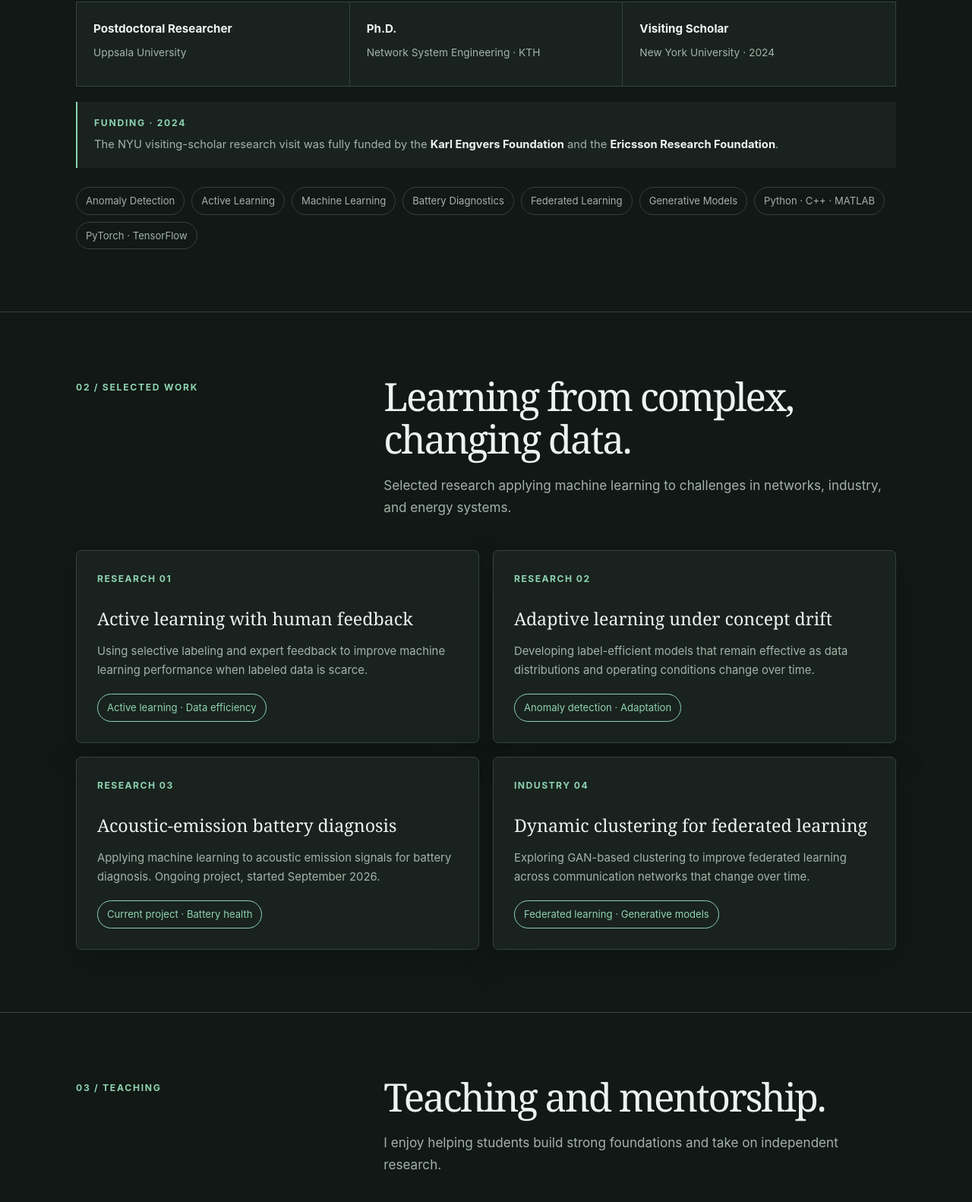
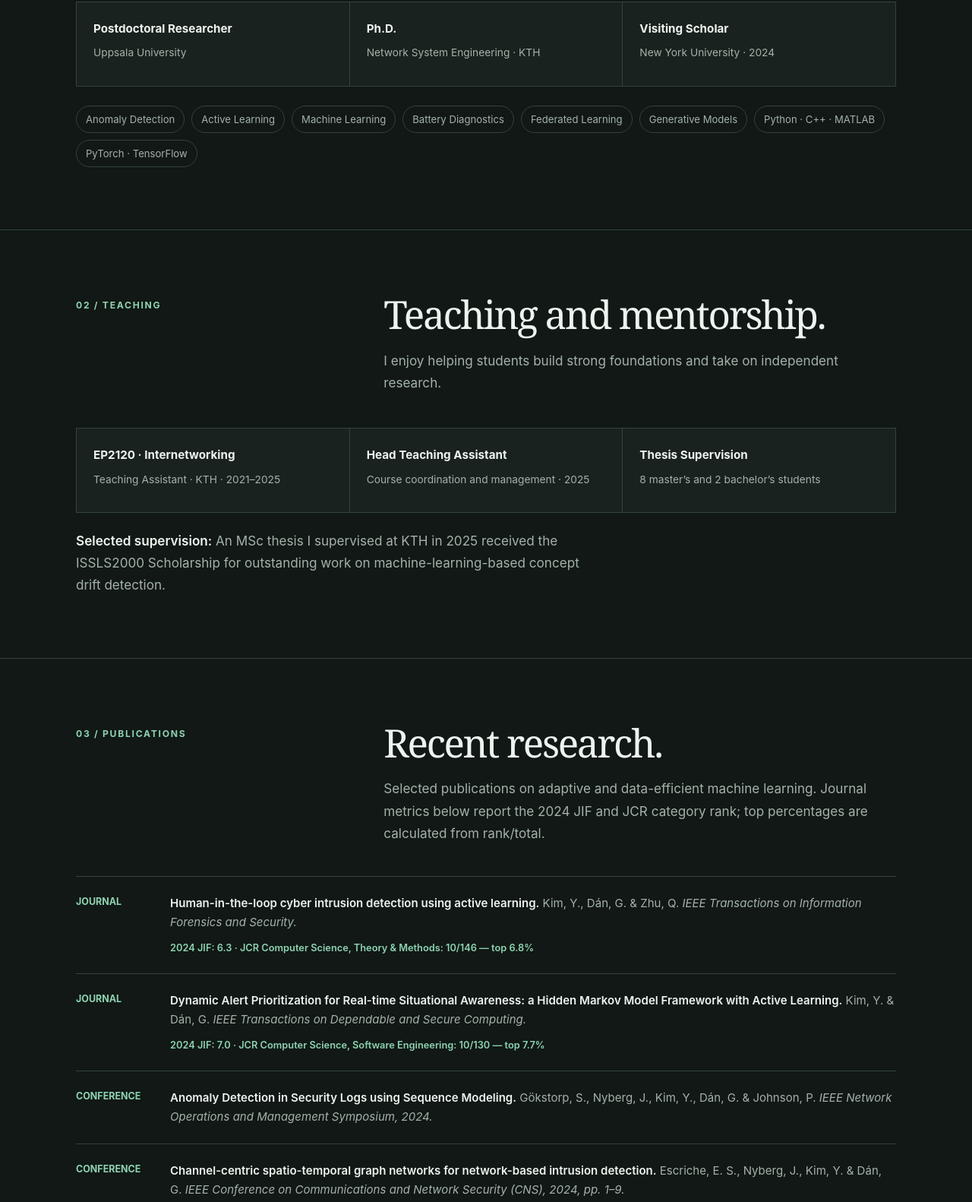
Before and after one commit to ywkim09/ywkim09.github.io, a plain HTML site: page index.html in a window 1280 px wide. Shown: the part 1151-2733 px from the top of the page at 76% size. Drawn offline with Linux system fonts and the light colour scheme.

```diff
--- a/index.html
+++ b/index.html
@@ -216,15 +216,6 @@
     .fact { min-height: 110px; padding: 22px; background: var(--surface); }
     .fact strong { display: block; margin-bottom: 5px; font-size: .95rem; }
     .fact span { color: var(--muted); font-size: .86rem; }
-    .funding-note {
-      margin-top: 20px;
-      padding: 18px 22px;
-      border-left: 2px solid var(--accent);
-      background: var(--surface);
-    }
-    .funding-note .section-kicker { margin: 0 0 6px; }
-    .funding-note p:last-child { margin: 0; color: var(--muted); font-size: .92rem; }
-    .funding-note strong { color: var(--text); }
     .skills {
       display: flex;
       flex-wrap: wrap;
@@ -238,29 +229,6 @@
       color: var(--muted);
       font-size: .82rem;
     }
-    .project-grid { display: grid; grid-template-columns: repeat(2, 1fr); gap: 18px; }
-    .project {
-      display: flex;
-      min-height: 250px;
-      flex-direction: column;
-      padding: 27px;
-      border: 1px solid var(--line);
-      border-radius: 7px;
-      background: var(--surface);
-      box-shadow: var(--shadow);
-      transition: transform 180ms ease, border-color 180ms ease;
-    }
-    .project:hover { transform: translateY(-4px); border-color: var(--accent); }
-    .project-number {
-      margin-bottom: 23px;
-      color: var(--accent);
-      font-size: .76rem;
-      font-weight: 700;
-      letter-spacing: .12em;
-    }
-    .project h3 { margin-bottom: 10px; font-family: var(--serif); font-size: 1.45rem; font-weight: 400; }
-    .project p { margin-bottom: 18px; color: var(--muted); font-size: .93rem; }
-    .project .tag { align-self: flex-start; margin-top: auto; color: var(--accent); border-color: var(--accent); }
     .publication {
       display: grid;
       grid-template-columns: 100px 1fr;
@@ -322,7 +290,6 @@
       .section-heading { grid-template-columns: 1fr; gap: 15px; margin-bottom: 30px; }
       .facts { grid-template-columns: 1fr; }
       .fact { min-height: 0; }
-      .project-grid { grid-template-columns: 1fr; }
       .publication { grid-template-columns: 1fr; gap: 4px; }
       .contact { grid-template-columns: 1fr; padding: 28px; }
     }
@@ -342,7 +309,7 @@
       <div class="nav-right">
         <div class="nav-links">
           <a href="#about">About</a>
-          <a href="#work">Research</a>
+          <a href="#publications">Publications</a>
           <a href="#teaching">Teaching</a>
           <a href="#contact">Contact</a>
         </div>
@@ -360,7 +327,7 @@
         <h1>Yeongwoo<br><span>Kim</span></h1>
         <p class="hero-lede">I develop adaptive, data-efficient machine learning methods for real-world systems — from anomaly detection and active learning to acoustic-emission-based battery diagnosis.</p>
         <div class="actions">
-          <a class="button" href="#work">Explore my research <span aria-hidden="true">↘</span></a>
+          <a class="button" href="#publications">Explore my research <span aria-hidden="true">↘</span></a>
           <a class="button secondary" href="mailto:yeongwoo.kim@it.uu.se">Get in touch</a>
         </div>
       </div>
@@ -380,10 +347,6 @@
           <div class="fact"><strong>Ph.D.</strong><span>Network System Engineering · KTH</span></div>
           <div class="fact"><strong>Visiting Scholar</strong><span>New York University · 2024</span></div>
         </div>
-        <div class="funding-note">
-          <p class="section-kicker">Funding · 2024</p>
-          <p>The NYU visiting-scholar research visit was fully funded by the <strong>Karl Engvers Foundation</strong> and the <strong>Ericsson Research Foundation</strong>.</p>
-        </div>
         <div class="skills" aria-label="Areas of expertise">
           <span class="tag">Anomaly Detection</span>
           <span class="tag">Active Learning</span>
@@ -397,48 +360,10 @@
       </div>
     </section>
 
-    <section class="section" id="work">
-      <div class="wrap">
-        <div class="section-heading">
-          <p class="section-kicker">02 / Selected work</p>
-          <div>
-            <h2>Learning from complex, changing data.</h2>
-            <p class="about-copy" style="margin-top: 18px">Selected research applying machine learning to challenges in networks, industry, and energy systems.</p>
-          </div>
-        </div>
-        <div class="project-grid">
-          <article class="project">
-            <span class="project-number">RESEARCH 01</span>
-            <h3>Active learning with human feedback</h3>
-            <p>Using selective labeling and expert feedback to improve machine learning performance when labeled data is scarce.</p>
-            <span class="tag">Active learning · Data efficiency</span>
-          </article>
-          <article class="project">
-            <span class="project-number">RESEARCH 02</span>
-            <h3>Adaptive learning under concept drift</h3>
-            <p>Developing label-efficient models that remain effective as data distributions and operating conditions change over time.</p>
-            <span class="tag">Anomaly detection · Adaptation</span>
-          </article>
-          <article class="project">
-            <span class="project-number">RESEARCH 03</span>
-            <h3>Acoustic-emission battery diagnosis</h3>
-            <p>Applying machine learning to acoustic emission signals for battery diagnosis. Ongoing project, started September 2026.</p>
-            <span class="tag">Current project · Battery health</span>
-          </article>
-          <article class="project">
-            <span class="project-number">INDUSTRY 04</span>
-            <h3>Dynamic clustering for federated learning</h3>
-            <p>Exploring GAN-based clustering to improve federated learning across communication networks that change over time.</p>
-            <span class="tag">Federated learning · Generative models</span>
-          </article>
-        </div>
-      </div>
-    </section>
-
     <section class="section" id="teaching">
       <div class="wrap">
         <div class="section-heading">
-          <p class="section-kicker">03 / Teaching</p>
+          <p class="section-kicker">02 / Teaching</p>
           <div>
             <h2>Teaching and mentorship.</h2>
             <p class="about-copy" style="margin-top: 18px">I enjoy helping students build strong foundations and take on independent research.</p>
@@ -456,7 +381,7 @@
     <section class="section" id="publications">
       <div class="wrap">
         <div class="section-heading">
-          <p class="section-kicker">04 / Publications</p>
+          <p class="section-kicker">03 / Publications</p>
           <div>
             <h2>Recent research.</h2>
             <p class="about-copy" style="margin-top: 18px">Selected publications on adaptive and data-efficient machine learning. Journal metrics below report the 2024 JIF and JCR category rank; top percentages are calculated from rank/total.</p>
@@ -487,6 +412,21 @@
         <div class="publication">
           <span class="pub-type">CONFERENCE</span>
           <p><strong>Dynamic clustering in federated learning.</strong> Kim, Y., Al Hakim, E., Haraldson, J., Eriksson, H., da Silva, J. M. B. &amp; Fischione, C. <em>IEEE International Conference on Communications (ICC), 2021, pp. 1–6.</em></p>
+        </div>
+      </div>
+    </section>
+
+    <section class="section" id="funding">
+      <div class="wrap">
+        <div class="section-heading">
+          <p class="section-kicker">04 / Funding</p>
+          <div>
+            <h2>Research support.</h2>
+          </div>
+        </div>
+        <div class="publication">
+          <span class="pub-type">NYU · 2024</span>
+          <p>The visiting-scholar research visit was fully funded by the <strong>Karl Engvers Foundation</strong>.</p>
         </div>
       </div>
     </section>
```
